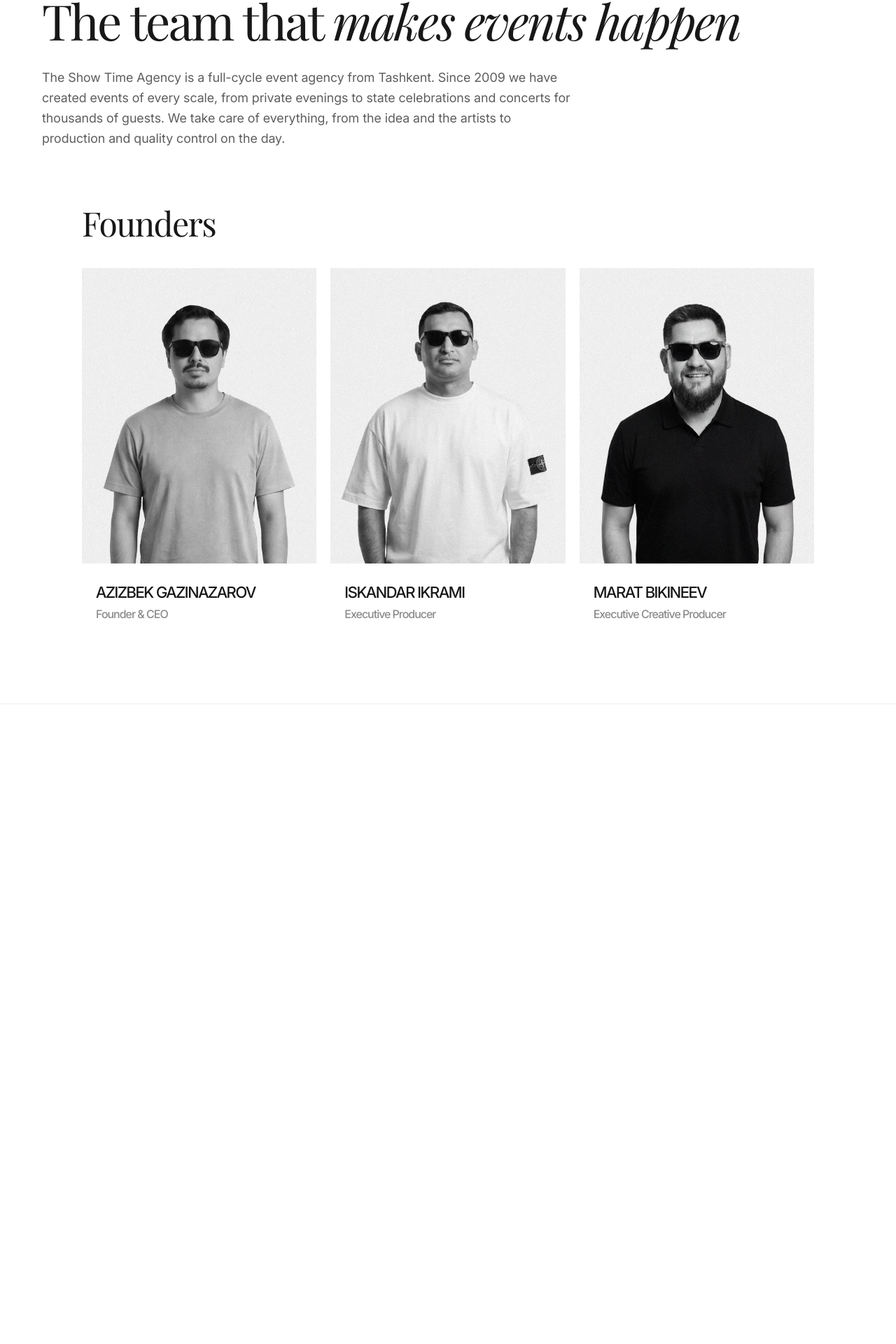
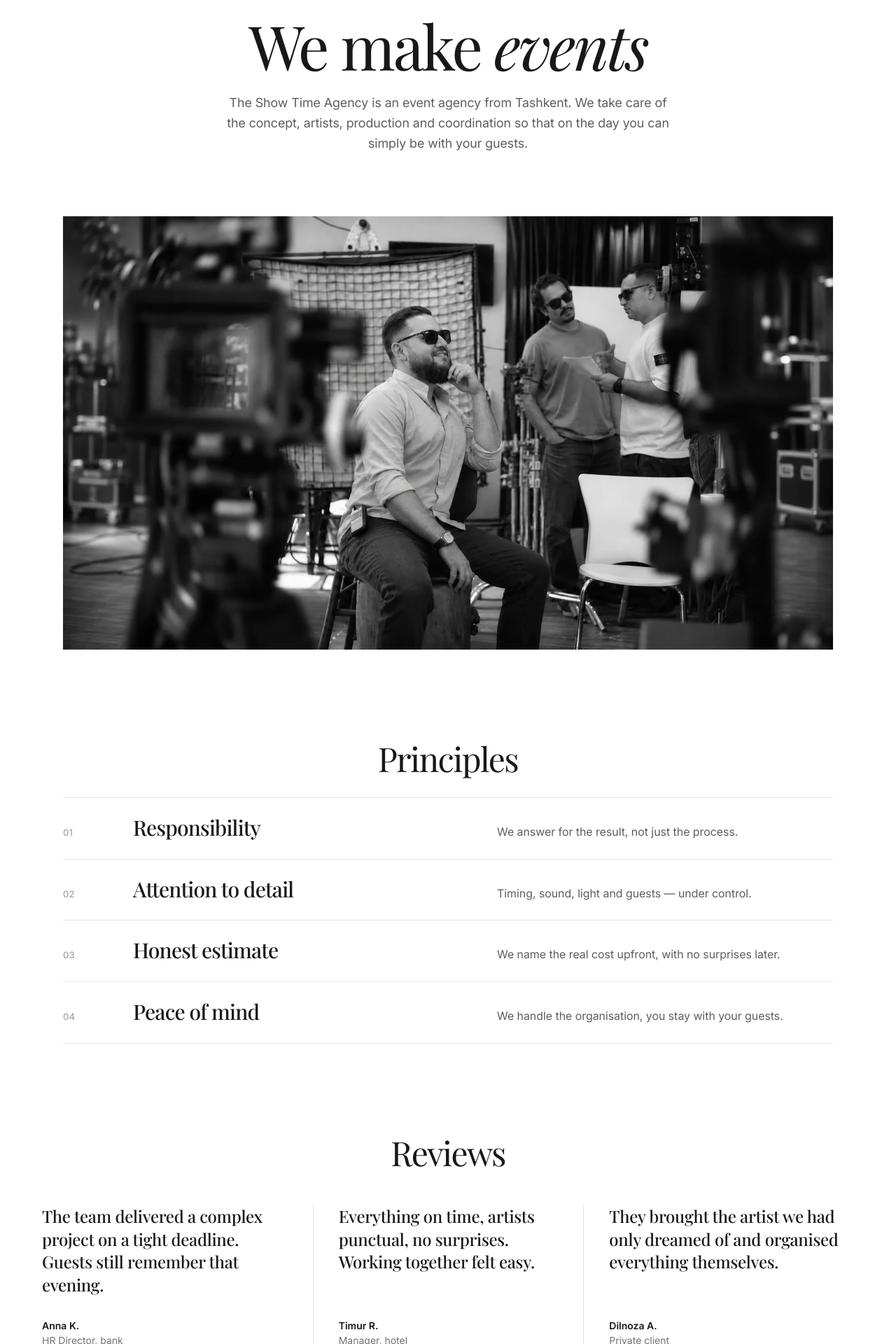
Before and after one commit to uniqspace/BMD, a Vue app: page /about in a window 1280 px wide. Shown: the part 217-2137 px from the top of the page at 70% size. Before the commit the page ends 1843 px from the top, so only its background shows below. Built offline with nearby package versions, Linux system fonts and the light colour scheme.

Commit message:
About page redesign (minimal 2): centered intro, uncropped team photo, principles rows, reviews in columns; founders block removed
Co-Authored-By: Claude Opus 5.5 <noreply@anthropic.com>
Claude-Session: https://claude.ai/code/session_01B6dQTr2Arpuaw1uCi2f54J

```diff
--- a/public/locales/en.json
+++ b/public/locales/en.json
@@ -39,9 +39,46 @@
     ]
   },
   "aboutPage": {
-    "title": "The team that <i>makes events happen</i>",
-    "lead": "The Show Time Agency is a full-cycle event agency from Tashkent. Since 2009 we have created events of every scale, from private evenings to state celebrations and concerts for thousands of guests. We take care of everything, from the idea and the artists to production and quality control on the day.",
-    "foundersTitle": "Founders"
+    "title": "We make <i>events</i>",
+    "lead": "The Show Time Agency is an event agency from Tashkent. We take care of the concept, artists, production and coordination so that on the day you can simply be with your guests.",
+    "photoAlt": "The Show Time team on set",
+    "principlesTitle": "Principles",
+    "principles": [
+      {
+        "title": "Responsibility",
+        "text": "We answer for the result, not just the process."
+      },
+      {
+        "title": "Attention to detail",
+        "text": "Timing, sound, light and guests — under control."
+      },
+      {
+        "title": "Honest estimate",
+        "text": "We name the real cost upfront, with no surprises later."
+      },
+      {
+        "title": "Peace of mind",
+        "text": "We handle the organisation, you stay with your guests."
+      }
+    ],
+    "reviewsTitle": "Reviews",
+    "reviews": [
+      {
+        "text": "The team delivered a complex project on a tight deadline. Guests still remember that evening.",
+        "name": "Anna K.",
+        "role": "HR Director, bank"
+      },
+      {
+        "text": "Everything on time, artists punctual, no surprises. Working together felt easy.",
+        "name": "Timur R.",
+        "role": "Manager, hotel"
+      },
+      {
+        "text": "They brought the artist we had only dreamed of and organised everything themselves.",
+        "name": "Dilnoza A.",
+        "role": "Private client"
+      }
+    ]
   },
   "about": {
     "services": {
--- a/public/locales/ru.json
+++ b/public/locales/ru.json
@@ -39,9 +39,46 @@
     ]
   },
   "aboutPage": {
-    "title": "Команда, которая <i>делает события</i>",
-    "lead": "The Show Time Agency — event-агентство полного цикла из Ташкента. С 2009 года мы создаём мероприятия любого масштаба: от частных вечеров до государственных праздников и концертов на тысячи гостей. Отвечаем за всё — от идеи и артистов до техники и контроля качества в день события.",
-    "foundersTitle": "Основатели"
+    "title": "Мы делаем <i>события</i>",
+    "lead": "The Show Time Agency — event-агентство из Ташкента. Мы берём на себя концепцию, артистов, технику и координацию, чтобы в день события вы могли просто быть рядом с гостями.",
+    "photoAlt": "Команда The Show Time на съёмочной площадке",
+    "principlesTitle": "Принципы",
+    "principles": [
+      {
+        "title": "Ответственность",
+        "text": "Отвечаем за результат, а не только за процесс."
+      },
+      {
+        "title": "Внимание к деталям",
+        "text": "Тайминг, звук, свет и гости — под контролем."
+      },
+      {
+        "title": "Честная смета",
+        "text": "Называем реальную стоимость сразу, без доплат по ходу."
+      },
+      {
+        "title": "Спокойствие клиента",
+        "text": "Берём организацию на себя, вы — с гостями."
+      }
+    ],
+    "reviewsTitle": "Отзывы",
+    "reviews": [
+      {
+        "text": "Команда закрыла сложный проект в сжатые сроки. Гости до сих пор вспоминают этот вечер.",
+        "name": "Анна К.",
+        "role": "HR-директор, банк"
+      },
+      {
+        "text": "Всё по таймингу, артисты вовремя, никаких сюрпризов. Работать было спокойно.",
+        "name": "Тимур Р.",
+        "role": "Управляющий, отель"
+      },
+      {
+        "text": "Привезли артиста, о котором мы только мечтали, и всё организовали сами.",
+        "name": "Дильноза А.",
+        "role": "Частный клиент"
+      }
+    ]
   },
   "about": {
     "services": {
--- a/src/views/AgencyView.vue
+++ b/src/views/AgencyView.vue
@@ -1,31 +1,81 @@
 <script setup lang="ts">
+  import { computed } from 'vue'
   import { useI18n } from 'vue-i18n'
-  import AboutFounders from '@/components/AboutFounders.vue'
 
-  // Inner page "О нас": short intro about the agency + founders.
-  // More blocks (story, numbers, values, team, clients) to be added.
-  const { t } = useI18n()
+  // Inner page "О нас" (design: «О нас · минимал 2»): centered intro, team photo
+  // shown whole (no cropping), principles as rows, client reviews in columns.
+  const { t, tm, rt } = useI18n()
+
+  const list = (key: string) =>
+    computed(() =>
+      (tm(key) as Record<string, unknown>[]).map((it) =>
+        Object.fromEntries(Object.entries(it).map(([k, v]) => [k, rt(v as string)])),
+      ),
+    )
+  const principles = list('aboutPage.principles')
+  const reviews = list('aboutPage.reviews')
+  const pad = (n: number) => String(n).padStart(2, '0')
 </script>
 
 <template>
-  <section class="pt-5 pb-12 md:pb-16 lg:pt-18.75 lg:pb-20">
+  <section class="pt-10 md:pt-16 lg:pt-27.5">
     <div class="container">
-      <div class="flex max-w-270 flex-col gap-5 md:gap-6 lg:gap-8">
+      <div class="flex flex-col items-center gap-5 text-center md:gap-6">
         <span class="text-[12px]/[100%] uppercase tracking-[3px] text-[#18181880]">{{ t('nav.about') }}</span>
         <h1
           v-html="t('aboutPage.title')"
-          class="font-heading font-normal text-[40px]/[1.04] tracking-[-1.4px] md:text-[56px]/[1.03] md:tracking-[-2px] lg:text-[70px]/[1.02] lg:tracking-[-2.6px]"
+          class="font-heading font-normal text-[48px]/[1] tracking-[-1.6px] md:text-[68px]/[1] md:tracking-[-2.4px] lg:text-[88px]/[1] lg:tracking-[-3px]"
         />
-        <p class="max-w-190 font-normal text-[16px]/[1.6] text-[#181818b3] md:text-[17px]/[1.6] lg:text-[18px]/[1.6]">{{ t('aboutPage.lead') }}</p>
+        <p class="max-w-160 font-normal text-[16px]/[1.6] text-[#181818b3] md:text-[17px]/[1.6] lg:text-[18px]/[1.6]">{{ t('aboutPage.lead') }}</p>
+      </div>
+
+      <!-- Team photo: always whole, natural proportions -->
+      <img
+        src="/images/about/backstage.webp"
+        :alt="t('aboutPage.photoAlt')"
+        width="1672"
+        height="941"
+        class="mx-auto mt-12 block h-auto w-full max-w-275 md:mt-16 lg:mt-22.5"
+      />
+    </div>
+  </section>
+
+  <!-- Principles -->
+  <section class="pt-20 md:pt-25 lg:pt-32.5">
+    <div class="container">
+      <h2 class="mb-6 text-center font-heading font-normal text-[34px]/[1.05] tracking-[-1px] md:mb-7.5 md:text-[42px]/[1.05] lg:text-[48px]/[1.05] lg:tracking-[-1.6px]">
+        {{ t('aboutPage.principlesTitle') }}
+      </h2>
+      <div class="mx-auto max-w-275 border-b border-[#1818181f]">
+        <div
+          v-for="(p, i) in principles"
+          :key="i"
+          class="grid grid-cols-[36px_1fr] gap-x-4 gap-y-2 border-t border-[#1818181f] py-5 md:grid-cols-[48px_1fr_1fr] md:items-baseline md:gap-x-8 md:py-6.5 lg:grid-cols-[60px_1fr_1fr] lg:gap-x-10"
+        >
+          <span class="text-[13px] text-[#18181866]">{{ pad(i + 1) }}</span>
+          <span class="font-heading text-[24px]/[1.15] tracking-[-0.6px] md:text-[28px]/[1.1] lg:text-[30px]/[1.1] lg:tracking-[-0.8px]">{{ p.title }}</span>
+          <span class="col-start-2 font-normal text-[15px]/[1.55] text-[#181818b3] md:col-start-3 md:text-[16px]/[1.55]">{{ p.text }}</span>
+        </div>
       </div>
     </div>
   </section>
 
-  <div class="pb-8 md:pb-10">
+  <!-- Reviews -->
+  <section class="pt-20 pb-20 md:pt-25 md:pb-25 lg:pt-32.5 lg:pb-32.5">
     <div class="container">
-      <!-- same width as the founders row below -->
-      <h2 class="mx-auto max-w-261.5 font-heading font-normal text-[32px]/[1.05] tracking-[-1px] md:text-[42px]/[1.05] lg:text-[48px]/[1.05] lg:tracking-[-1.6px]">{{ t('aboutPage.foundersTitle') }}</h2>
+      <h2 class="mb-8 text-center font-heading font-normal text-[34px]/[1.05] tracking-[-1px] md:mb-10 md:text-[42px]/[1.05] lg:mb-12.5 lg:text-[48px]/[1.05] lg:tracking-[-1.6px]">
+        {{ t('aboutPage.reviewsTitle') }}
+      </h2>
+      <div class="grid grid-cols-1 lg:grid-cols-3">
+        <div
+          v-for="(r, i) in reviews"
+          :key="i"
+          class="flex flex-col justify-between gap-6 border-t border-[#1818181f] py-8 first:border-t-0 first:pt-0 md:gap-8 lg:border-t-0 lg:px-9 lg:py-0 lg:first:pl-0 lg:last:pr-0 lg:[&:not(:first-child)]:border-l"
+        >
+          <p class="font-heading text-[22px]/[1.35] tracking-[-0.3px] md:text-[24px]/[1.35]">{{ r.text }}</p>
+          <p class="text-[14px]/[1.5]"><span class="font-semibold">{{ r.name }}</span><br /><span class="font-normal text-[#18181899]">{{ r.role }}</span></p>
+        </div>
+      </div>
     </div>
-  </div>
-  <AboutFounders />
+  </section>
 </template>
```
Also changed, not shown: public/images/about/backstage.webp (added).
